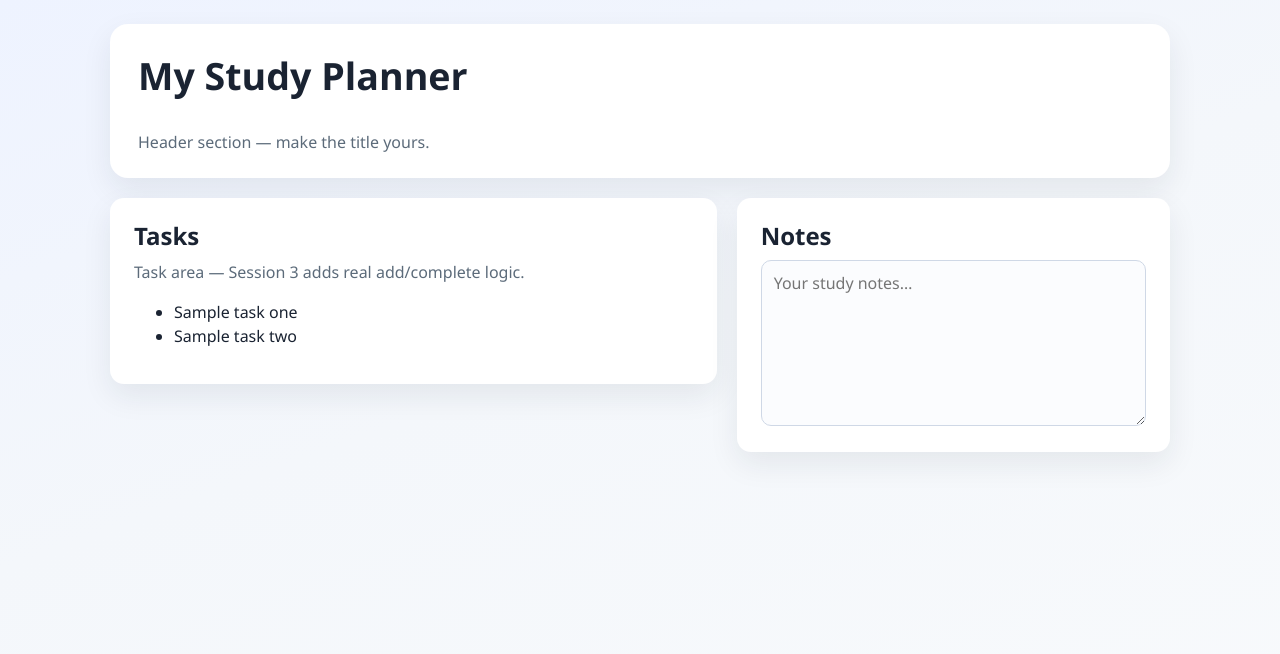
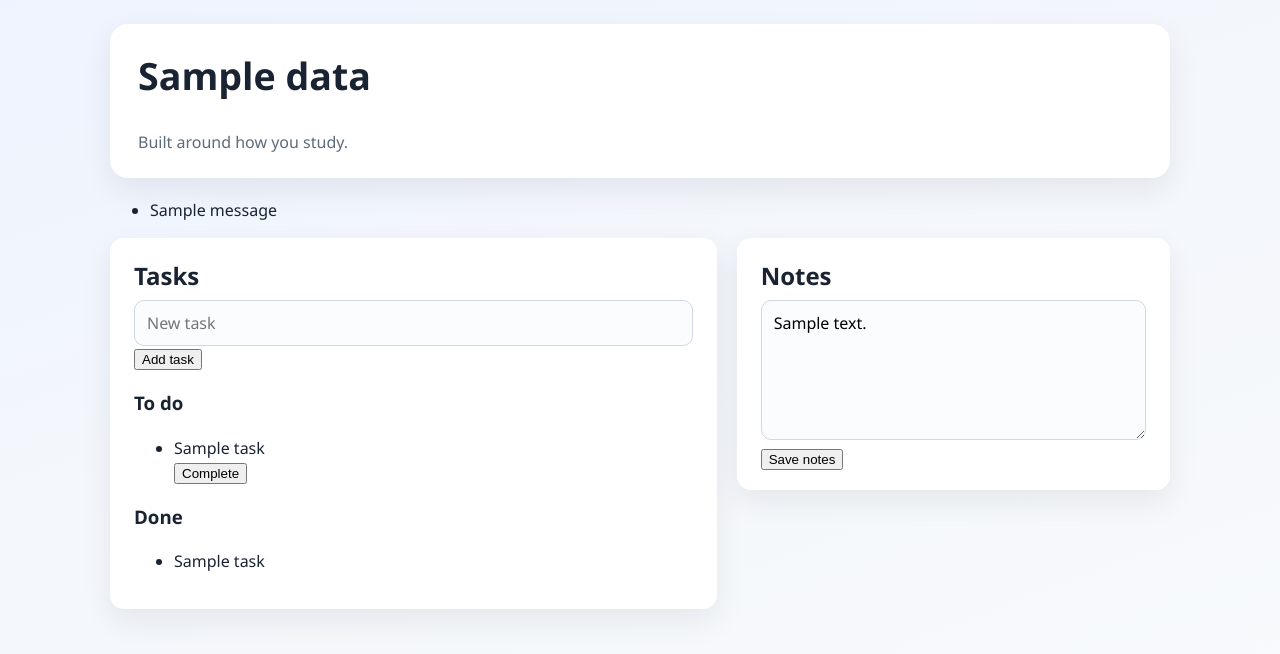
Before and after one commit to Bwalya-Katwishi/SparkNext-Student-Planner--Team-B, a Flask app: template templates/index.html in a window 1280 px wide. Shown: the top 654 px of the page. Run offline with Flask 3, Linux system fonts and the light colour scheme; the template is opened without the code that fills it: most values are stand-ins (such as "Sample title", 1, 10 or a date in 2020); one stand-in notice (Sample message) is shown.

Commit message:
Session 3: Shared task feature with Python loops and functions

```diff
--- a/app.py
+++ b/app.py
@@ -1,11 +1,111 @@
-"""Session 1: first Flask page."""
-from flask import Flask, render_template
+"""
+The [S] Factor — personalised study planner (Team B reference app).
+
+Run locally: python app.py
+"""
+
+from __future__ import annotations
+
+import json
+from datetime import date, datetime
+from pathlib import Path
+
+from flask import Flask, flash, redirect, render_template, request, url_for
+
+# --- Session 1: project bootstrap & first page ---
+APP_ROOT = Path(__file__).resolve().parent
+DATA_FILE = APP_ROOT / "data" / "planner.json"
 
 app = Flask(__name__)
+# Flash messages need a secret key so Flask can sign session cookies safely.
+app.secret_key = "s-factor-dev-key-change-me"
 
-@app.route("/")
-def index():
-    return render_template("index.html", title="My Study Planner")
+
+def default_planner_data() -> dict:
+    """Starting data when someone runs the app for the first time."""
+    return {
+        "planner_title": "My Study Planner",
+        "study_style_note": "",
+        "notes": "",
+        "tasks": [],
+        "next_task_id": 1,
+        "mood_today": "",
+        "streak_days": 0,
+        "last_streak_date": "",
+    }
+
+
+def load_planner() -> dict:
+    """Read planner data from disk (or create a fresh file)."""
+    if not DATA_FILE.exists():
+        data = default_planner_data()
+        save_planner(data)
+        return data
+
+    try:
+        with DATA_FILE.open(encoding="utf-8") as handle:
+            data = json.load(handle)
+    except (json.JSONDecodeError, OSError):
+        # --- Session 5: survive bad/corrupt data files ---
+        flash("Your saved data looked broken — we started a fresh planner.", "error")
+        data = default_planner_data()
+        save_planner(data)
+        return data
+
+    # Merge missing keys if we add features later (keeps old files working).
+    base = default_planner_data()
+    for key, value in base.items():
+        data.setdefault(key, value)
+    return data
+
+
+def save_planner(data: dict) -> None:
+    """Write planner data so tasks survive closing the browser."""
+    DATA_FILE.parent.mkdir(parents=True, exist_ok=True)
+    with DATA_FILE.open("w", encoding="utf-8") as handle:
+        json.dump(data, handle, indent=2)
+
+
+# --- Session 3: shared task feature (Python logic, not hard-coded HTML) ---
+
+
+def find_task(data: dict, task_id: int) -> dict | None:
+    """Return one task dict by id, or None if it does not exist."""
+    for task in data["tasks"]:
+        if task["id"] == task_id:
+            return task
+    return None
+
+
+def add_task(data: dict, title: str) -> None:
+    """Append a new task using a loop-friendly list structure."""
+    task = {
+        "id": data["next_task_id"],
+        "title": title,
+        "done": False,
+        "created": date.today().isoformat(),
+    }
+    data["tasks"].append(task)
+    data["next_task_id"] += 1
+
+
+def complete_task(data: dict, task_id: int) -> bool:
+    """Mark a task done. Returns False if the id was invalid."""
+    task = find_task(data, task_id)
+    if task is None:
+        return False
+    if not task["done"]:
+        task["done"] = True
+
+@app.route("/notes/save", methods=["POST"])
+def notes_save():
+    data = load_planner()
+    data["notes"] = (request.form.get("notes") or "").strip()
+    save_planner(data)
+    flash("Notes saved.", "success")
+    return redirect(url_for("index"))
+
 
 if __name__ == "__main__":
+    load_planner()
     app.run(debug=True, port=5000)
--- a/templates/index.html
+++ b/templates/index.html
@@ -1,20 +1,36 @@
 {% extends "base.html" %}
-{% block title %}My Study Planner{% endblock %}
+
+{% block title %}{{ data.planner_title }}{% endblock %}
+
 {% block body %}
   <div class="page">
     <header class="site-header">
-      <h1>My Study Planner</h1>
-      <p class="tagline">Header section — make the title yours.</p>
+      <h1>{{ data.planner_title }}</h1>
+      <p class="tagline">Built around how you study.</p>
     </header>
+    {% with messages = get_flashed_messages(with_categories=true) %}
+      {% if messages %}
+        <ul class="flash-list">{% for category, message in messages %}<li class="flash flash-{{ category }}">{{ message }}</li>{% endfor %}</ul>
+      {% endif %}
+    {% endwith %}
     <main class="layout">
-      <section class="panel" aria-labelledby="tasks-heading">
-        <h2 id="tasks-heading">Tasks</h2>
-        <p>Task area — Session 3 adds real add/complete logic.</p>
-        <ul><li>Sample task one</li><li>Sample task two</li></ul>
+      <section class="panel tasks-panel">
+        <h2>Tasks</h2>
+        <form action="{{ url_for('tasks_add') }}" method="post">
+          <input name="title" type="text" placeholder="New task" required />
+          <button type="submit">Add task</button>
+        </form>
+        <h3>To do</h3>
+        <ul>{% for task in active_tasks %}<li>{{ task.title }} <form action="{{ url_for('tasks_complete', task_id=task.id) }}" method="post"><button>Complete</button></form></li>{% else %}<li>No tasks yet.</li>{% endfor %}</ul>
+        <h3>Done</h3>
+        <ul>{% for task in completed_tasks %}<li>{{ task.title }}</li>{% else %}<li>Nothing completed yet.</li>{% endfor %}</ul>
       </section>
-      <section class="panel" aria-labelledby="notes-heading">
-        <h2 id="notes-heading">Notes</h2>
-        <textarea rows="6" placeholder="Your study notes…"></textarea>
+      <section class="panel notes-panel">
+        <h2>Notes</h2>
+        <form action="{{ url_for('notes_save') }}" method="post">
+          <textarea name="notes">{{ data.notes }}</textarea>
+          <button type="submit">Save notes</button>
+        </form>
       </section>
     </main>
   </div>
```
